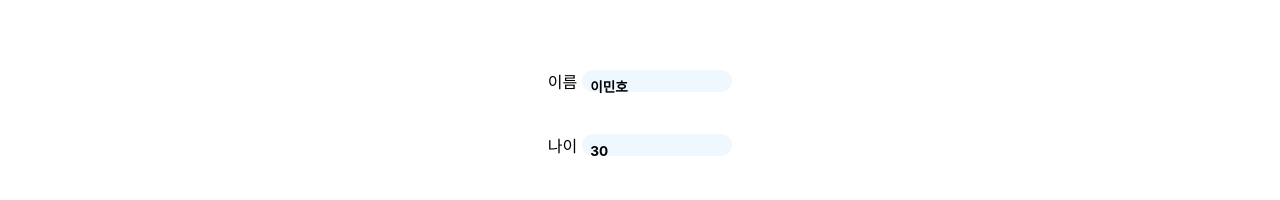
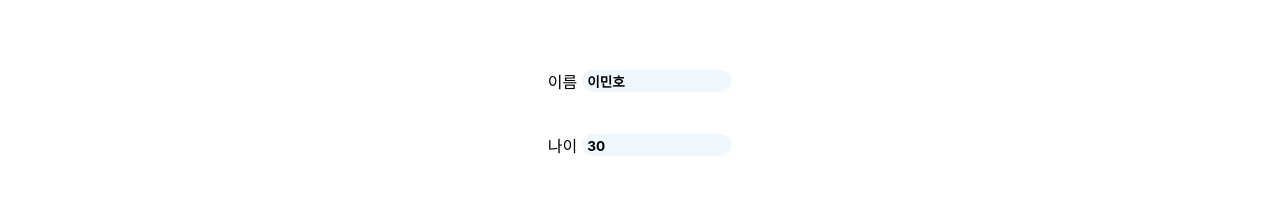
Before and after one commit to mynolog/wanted_pre_onboarding, a React (Create React App) app in the folder custom-component/: page /click-to-edit in a window 1280 px wide. Shown: the part 258-458 px from the top of the page. Built offline with nearby package versions, Linux system fonts and the light colour scheme.

Commit message:
ClickToEdit input padding값 수정

```diff
--- a/custom-component/src/components/ClickToEdit/ClickToEdit.module.css
+++ b/custom-component/src/components/ClickToEdit/ClickToEdit.module.css
@@ -43,11 +43,11 @@
   background-color: aliceblue;
   border-radius: 20px;
   font-size: 0.85rem;
-  line-height: 1.6rem;
+  line-height: 1.5rem;
   text-indent: 5px;
   transition: 0.3s ease;
   font-weight: bold;
-  padding: 5px 3px;
+  padding: 0;
 }
 
 .inputLabel {
```
